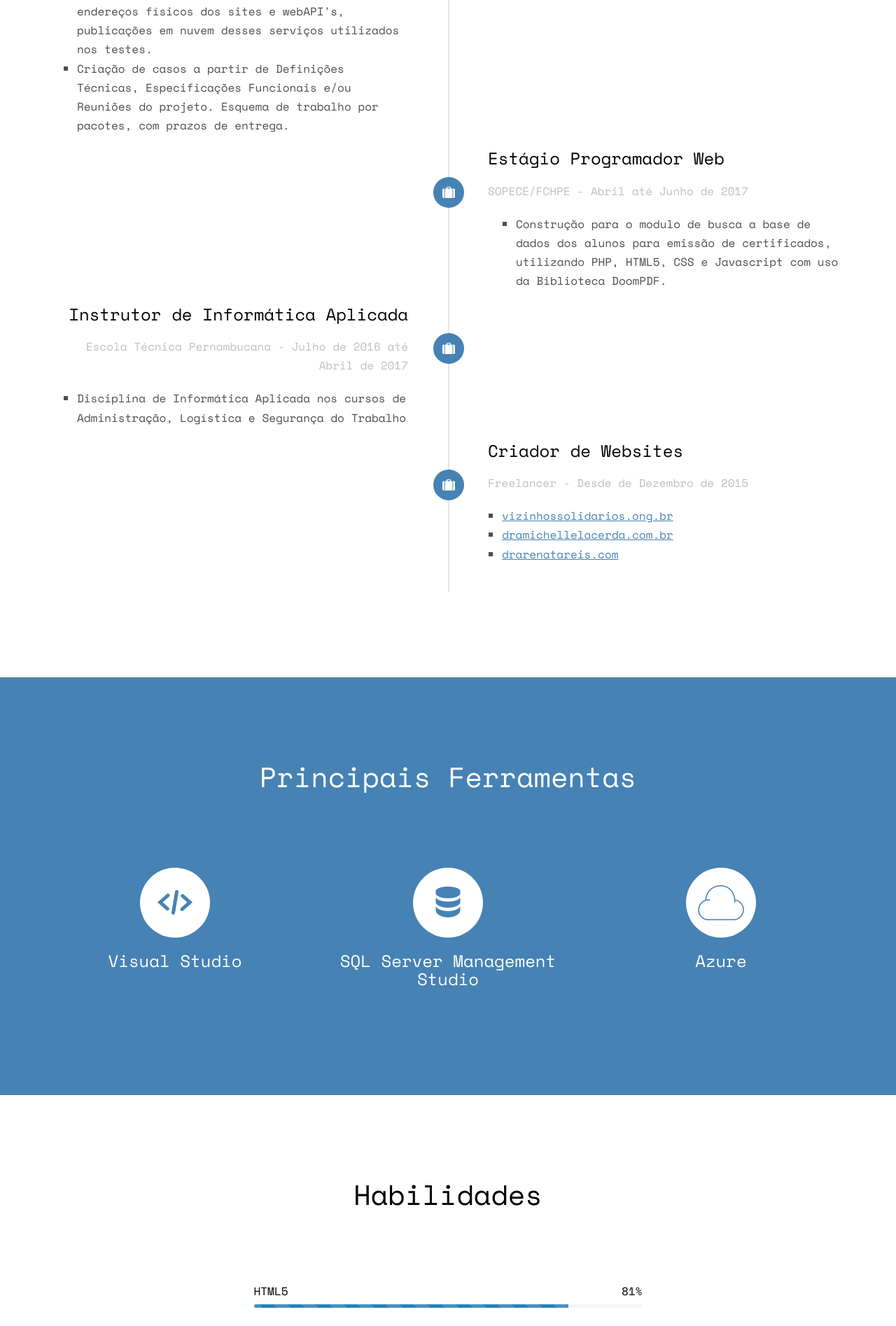
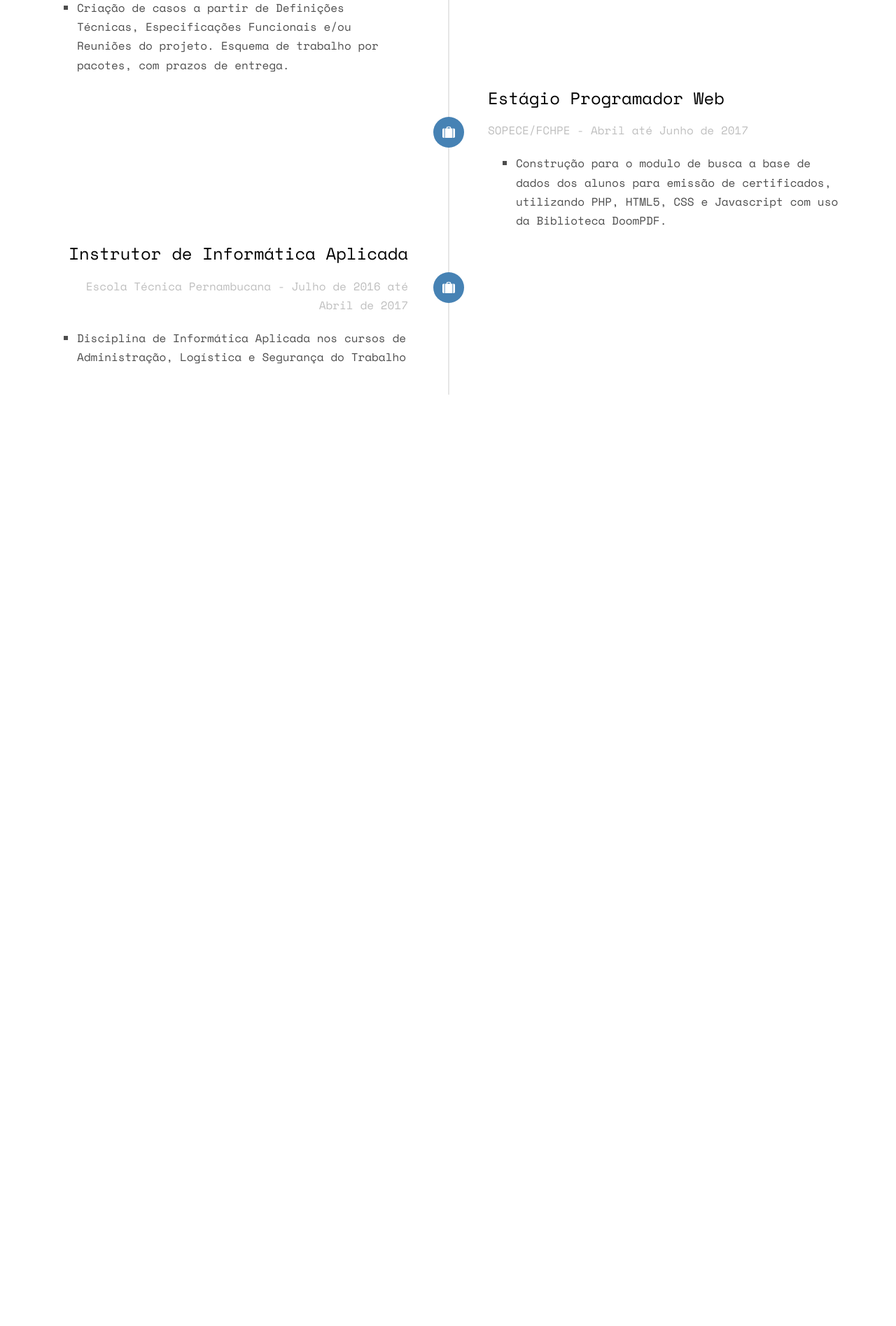
Before and after one commit to JacquesLassau/Homepage, a PHP site: page / in a window 1280 px wide. Shown: the part 2545-4440 px from the top of the page at 70% size. After the commit the page ends 3109 px from the top, so only its background shows below. Run offline with PHP 8.4, Linux system fonts and the light colour scheme; some web fonts are replaced.

Commit message:
Atualização de website do curriculo
Atualização de website do curriculo

```diff
--- a/css/style.css
+++ b/css/style.css
@@ -337,13 +337,13 @@ h1, h2, h3, h4, h5, h6, figure {
   width: 40%;
   display: inline-block;
   float: left;
-  color: #000;
+  color: #fff;
   font-weight: bold;
 }
 .info li .second-block {
   width: 60%;
   display: inline-block;
-  color: rgba(0, 0, 0, 0.5);
+  color: #fff;
 }
 
 .fh5co-social-icons {
--- a/index.html
+++ b/index.html
@@ -43,12 +43,12 @@
 						<div class="display-tc js-fullheight animate-box" data-animate-effect="fadeIn">
 							<div class="profile-thumb" style="background: url(images/fotoGit.png);"></div>
 							<h1><span>Jacques de Lassau</span></h1>
-							<h3><span>Programador de Sistemas <br/>Experiente em Testes de Software </span></h3>
-							<hr/>
-							<h3><span>Pós-Graduando em Engenharia de Softwares <br/>Bacharel em Ciências da Computação <br/> Técnico em Informática para Internet</span></h3>
-							<hr/>
+							<h3><span> • Programador de Sistemas para Internet</span></h3>
+							<h3><span> • Ciências da Computação </span></h3>
+							<h3><span> • Informática para Internet </span></h3>
 							<p>
 								<ul class="fh5co-social-icons">
+									<hr style="width: 12%;"/>
 									<li><a href="https://github.com/JacquesLassau" target="_blank"><i class="icon-github2"></i></a></li>
 									<li><a href="https://linkedin.com/in/jacques-de-lassau/" target="_blank"><i class="icon-linkedin2"></i></a></li>
 								</ul>
@@ -71,16 +71,7 @@
 				<div class="col-md-12 col-md-offset-0">
 					<ul class="timeline">
 						<li class="timeline-heading text-center animate-box">
-							<div><h3>Formação</h3></div>
-						</li>
-						<li class="timeline-inverted animate-box">
-							<div class="timeline-badge"><i class="icon-graduation-cap"></i></div>
-							<div class="timeline-panel">
-								<div class="timeline-heading">
-									<h3 class="timeline-title">MBA - Engenharia de Software</h3>
-									<span class="company">UNIFAVIP Wyden - 2023 até 2024</span>
-								</div>
-							</div>
+							<div><h3>Formações Academicas</h3></div>
 						</li>
 						<li class="animate-box timeline-unverted">
 							<div class="timeline-badge"><i class="icon-graduation-cap"></i></div>
@@ -113,10 +104,10 @@
 								</div>
 								<div class="timeline-body">
 									<ul style="text-align:left;list-style-type: square;">
-										<li>Experiência com linguagens de programação C# e Javascript. Marcações com HTML e CSS.</li>
+										<li>Experiência com a serviços da Microsoft: Azure, servidores IIS e Banco de dados do SQL Server.</li>
+										<li>Experiência com linguagens de banco de dados T-SQL, programação C# e Javascript. Marcações com HTML e CSS.</li>
+										<li>Conhecimento e uso de diversas arquiteturas de software seguindo os padrões de infraestrutura da fábrica.</li>
 										<li>Implementações de funcionamentos e rotinas em softwares, Aplicativos, Plugins e webAPI’s.</li>
-										<li>Investigação de comportamentos anormais ao sistema realizando a manutenção corretiva em incidentes apontados pelo cliente.</li>
-										<li>Uso de arquiteturas de software seguindo os padrões de infraestrutura da empresa.</li>
 										<li>Entregas de itens e projetos a partir de Definições Técnicas, Especificações Funcionais e/ou Reuniões do projeto. Esquema de trabalho por sprints, com prazos de entrega.</li>
 									</ul>
 								</div>
@@ -169,192 +160,7 @@
 								</div>
 							</div>
 						</li>
-						<li class="timeline-inverted animate-box">
-							<div class="timeline-badge"><i class="icon-suitcase"></i></div>
-							<div class="timeline-panel">
-								<div class="timeline-heading">
-									<h3 class="timeline-title">Criador de Websites</h3>
-									<span class="company">Freelancer - Desde de Dezembro de 2015</span>
-								</div>
-								<div class="timeline-body">
-									<ul style="text-align:left;list-style-type: square;margin-left:-20px;">
-										<li><a href="https://vizinhossolidarios.ong.br" target="_blank" style="text-decoration:underline;">vizinhossolidarios.ong.br</a></li>
-										<li><a href="https://dramichellelacerda.com.br/" target="_blank" style="text-decoration:underline;">dramichellelacerda.com.br</a></li>
-										<li><a href="https://drarenatareis.com/" target="_blank" style="text-decoration:underline;">drarenatareis.com</a></li>
-									</ul>
-								</div>
-							</div>
-						</li>
 			    	</ul>
-				</div>
-			</div>
-		</div>
-	</div>
-	<div id="fh5co-features" class="animate-box">
-		<div class="container">
-			<div class="services-padding">
-				<div class="row">
-					<div class="col-md-8 col-md-offset-2 text-center fh5co-heading">
-						<h2>Principais Ferramentas</h2>
-					</div>
-				</div>
-				<div class="row">
-					<div class="col-xs-12 col-sm-12 col-md-4 col-lg-4 text-center">
-						<div class="feature-left">
-							<span class="icon">
-								<i class="icon-code"></i>
-							</span>
-							<div class="feature-copy">
-								<h3>Visual Studio</h3>
-							</div>
-						</div>
-					</div>
-					<div class="col-xs-12 col-sm-12 col-md-4 col-lg-4 text-center">
-						<div class="feature-left">
-							<span class="icon">
-								<i class="icon-database"></i>
-							</span>
-							<div class="feature-copy">
-								<h3>SQL Server Management Studio</h3>
-							</div>
-						</div>
-					</div>
-					<div class="col-xs-12 col-sm-12 col-md-4 col-lg-4 text-center">
-						<div class="feature-left">
-							<span class="icon">
-								<i class="icon-cloud"></i>
-							</span>
-							<div class="feature-copy">
-								<h3>Azure</h3>
-							</div>
-						</div>
-					</div>
-				</div>
-			</div>
-		</div>
-	</div>
-	<div id="fh5co-skills" class="animate-box">
-		<div class="container">
-			<div class="row">
-				<div class="col-md-8 col-md-offset-2 text-center fh5co-heading">
-					<h2>Habilidades</h2>
-				</div>
-			</div>
-			<div class="row">
-				<div class="col-md-3"></div>
-				<div class="col-md-6">
-					<div class="progress-wrap">
-						<h3><span class="name-left">HTML5</span><span class="value-right">81%</span></h3>
-						<div class="progress">
-						  <div class="progress-bar progress-bar-1 progress-bar-striped active" role="progressbar"
-						  aria-valuenow="90" aria-valuemin="0" aria-valuemax="100" style="width:81%">
-						  </div>
-						</div>
-					</div>
-					<div class="progress-wrap">
-						<h3><span class="name-left">CSS</span><span class="value-right">65%</span></h3>
-						<div class="progress">
-						  <div class="progress-bar progress-bar-2 progress-bar-striped active" role="progressbar"
-						  aria-valuenow="90" aria-valuemin="0" aria-valuemax="100" style="width:65%">
-						  </div>
-						</div>
-					</div>
-					<div class="progress-wrap">
-						<h3><span class="name-left">Bootstrap</span><span class="value-right">69%</span></h3>
-						<div class="progress">
-						  <div class="progress-bar progress-bar-4 progress-bar-striped active" role="progressbar"
-						  aria-valuenow="90" aria-valuemin="0" aria-valuemax="100" style="width:69%">
-						  </div>
-						</div>
-					</div>
-					<div class="progress-wrap">
-						<h3><span class="name-left">Javascript</span><span class="value-right">81%</span></h3>
-						<div class="progress">
-						  <div class="progress-bar progress-bar-3 progress-bar-striped active" role="progressbar"
-						  aria-valuenow="80" aria-valuemin="0" aria-valuemax="100" style="width:81%">
-						  </div>
-						</div>
-					</div>
-					<div class="progress-wrap">
-						<h3><span class="name-left">jQuery</span><span class="value-right">77%</span></h3>
-						<div class="progress">
-						  <div class="progress-bar progress-bar-3 progress-bar-striped active" role="progressbar"
-						  aria-valuenow="75" aria-valuemin="0" aria-valuemax="100" style="width:77%">
-						  </div>
-						</div>
-					</div>
-					<div class="progress-wrap">
-						<h3><span class="name-left">C#</span><span class="value-right">78%</span></h3>
-						<div class="progress">
-						  <div class="progress-bar progress-bar-6 progress-bar-striped active" role="progressbar"
-						  aria-valuenow="85" aria-valuemin="0" aria-valuemax="100" style="width:78%">
-						  </div>
-						</div>
-					</div>
-
-					<div class="progress-wrap">
-							<h3><span class="name-left">Transact-SQL</span><span class="value-right">79%</span></h3>
-							<div class="progress">
-							<div class="progress-bar progress-bar-1 progress-bar-striped active" role="progressbar" aria-valuenow="85" aria-valuemin="0" aria-valuemax="100" style="width:79%">
-							</div>
-						</div>
-					</div>
-					<div class="progress-wrap">
-						<h3><span class="name-left">Vetores</span><span class="value-right">51%</span></h3>
-						<div class="progress">
-						  <div class="progress-bar progress-bar-5 progress-bar-striped active" role="progressbar"
-						  aria-valuenow="100" aria-valuemin="0" aria-valuemax="100" style="width:44%">
-						  </div>
-						</div>
-					</div>
-					<div class="progress-wrap">
-						<h3><span class="name-left">Tratamento de Imagens</span><span class="value-right">59%</span></h3>
-						<div class="progress">
-						  <div class="progress-bar progress-bar-striped active" role="progressbar"
-						  aria-valuenow="70" aria-valuemin="0" aria-valuemax="100" style="width:51%">
-						  </div>
-						</div>
-					</div>
-				</div>
-				<div class="col-md-3"></div>
-			</div>
-		</div>
-	</div>
-	<div id="fh5co-about" class="animate-box">
-		<div class="container">
-			<div class="row">
-				<div class="col-md-8 col-md-offset-2 text-center fh5co-heading">
-					<h2>Dados Pessoais</h2>
-				</div>
-			</div>
-			<div class="row">
-				<div class="col-md-3"></div>
-				<div class="col-md-6">
-					<ul class="info">
-						<li><span class="first-block">Nome Completo:</span><span class="second-block">Jacques de Lassau Albuquerque Cheron</span></li>
-						<li><span class="first-block">Telefone:</span><span class="second-block"><a href="tel:+5581981871899">(81)98187-1899</a></span></li>
-						<li><span class="first-block">Email:</span><span class="second-block"><a href="mailto:jacqueslassau@gmail.com">jacqueslassau@gmail.com</a></span></li>
-					</ul>
-				</div>
-				<div class="col-md-3"></div>
-			</div>
-		</div>
-	</div>
-	<div id="fh5co-footer" class="fh5co-bg-dark" style="color:#fff;">
-		<div class="container">
-			<div class="row">
-				<div class="col-md-6">
-					<h2 style="color:#fff;">Contato</h2>
-					<ul class="fh5co-social-icons">
-						<li>LinkedIn <a href="https://linkedin.com/in/jacques-de-lassau/" target="_blank"><i class="icon-linkedin2" style="color:#fff;"></i></a></li>
-						<li>E-mail <a href="mailto:jacqueslassau@gmail.com" target="_blank"><i class="icon-email" style="color:#fff;"></i></a></li>
-					</ul>
-					<hr/>
-				</div>
-				<div class="col-md-6">
-					<h2 style="color:#fff;">Créditos</h2>
-					&copy; 2017 Free HTML5 Template. All Rights Reserved.
-					<hr/>
 				</div>
 			</div>
 		</div>
```
